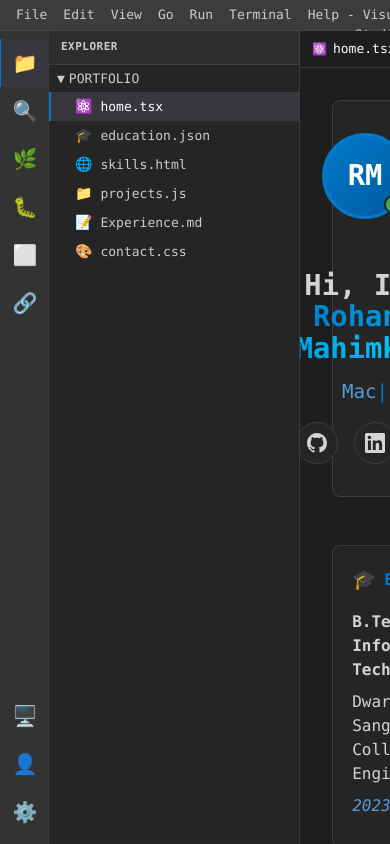
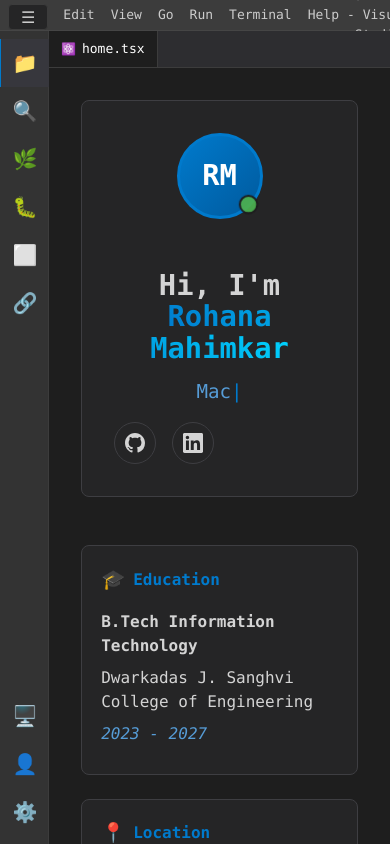
Before and after one commit to rohana-2005/Portfolio-VS-Code, a React (Vite) app: page / in a window 390 px wide. Built offline with nearby package versions, Linux system fonts and the light colour scheme.

Commit message:
Describe what you changed

```diff
--- a/src/components/Sidebar.jsx
+++ b/src/components/Sidebar.jsx
@@ -1,7 +1,8 @@
-import React, { useState } from 'react';
+import React, { useState, useEffect } from 'react';
 
 const Sidebar = ({ onFileClick, activeFile }) => {
   const [isExpanded, setIsExpanded] = useState(true);
+  const [isMobile, setIsMobile] = useState(false);
 
   const files = [
     { name: 'home.tsx', icon: '⚛️', color: '#61dafb' },
@@ -21,6 +22,23 @@ const Sidebar = ({ onFileClick, activeFile }) => {
     display: 'flex',
     flexDirection: 'column',
     height: '100%'
+  };
+
+  // Mobile / small-screen overlay style (applied when isMobile and expanded)
+  const mobileOverlayStyle = {
+    position: 'fixed',
+    top: '30px', // leave room for MenuBar
+    left: 0,
+    bottom: 0,
+    width: '70%',
+    maxWidth: '320px',
+    backgroundColor: '#252526',
+    borderRight: '1px solid #3c3c3c',
+    display: 'flex',
+    flexDirection: 'column',
+    height: 'calc(100% - 30px)',
+    zIndex: 1000,
+    boxShadow: '2px 0 12px rgba(0,0,0,0.5)'
   };
 
   const headerStyle = {
@@ -51,6 +69,23 @@ const Sidebar = ({ onFileClick, activeFile }) => {
     flex: 1
   };
 
+  const hamburgerButtonStyle = {
+    position: 'fixed',
+    top: '4px',
+    left: '8px',
+    zIndex: 1100,
+    width: '40px',
+    height: '26px',
+    display: 'flex',
+    alignItems: 'center',
+    justifyContent: 'center',
+    backgroundColor: '#252526',
+    color: '#cccccc',
+    border: '1px solid #3c3c3c',
+    borderRadius: '4px',
+    cursor: 'pointer'
+  };
+
   const fileItemStyle = (isActive) => ({
     padding: '4px 8px 4px 24px',
     fontSize: '13px',
@@ -67,10 +102,58 @@ const Sidebar = ({ onFileClick, activeFile }) => {
     fontSize: '14px'
   };
 
+  // Detect small screens and auto-toggle mobile mode
+  useEffect(() => {
+    const handleResize = () => {
+      const mobile = window.innerWidth <= 600;
+      setIsMobile(mobile);
+      // collapse sidebar by default on mobile, expand on desktop
+      if (mobile) {
+        setIsExpanded(false);
+      } else {
+        setIsExpanded(true);
+      }
+    };
+
+    handleResize();
+    window.addEventListener('resize', handleResize);
+    return () => window.removeEventListener('resize', handleResize);
+  }, []);
+
   return (
-    <div style={sidebarStyle}>
+    <>
+      {/* Hamburger toggle shown on small screens when sidebar is collapsed */}
+      {isMobile && !isExpanded && (
+        <button
+          aria-label="Open sidebar"
+          style={hamburgerButtonStyle}
+          onClick={() => setIsExpanded(true)}
+        >
+          ☰
+        </button>
+      )}
+
+      <div style={isMobile ? (isExpanded ? mobileOverlayStyle : { width: '0', display: 'none' }) : sidebarStyle}>
       <div style={headerStyle}>
-        Explorer
+        <div style={{ display: 'flex', alignItems: 'center', justifyContent: 'space-between' }}>
+          <span>Explorer</span>
+          {isMobile && (
+            <button
+              onClick={() => setIsExpanded(false)}
+              style={{
+                background: 'transparent',
+                border: 'none',
+                color: '#cccccc',
+                cursor: 'pointer',
+                fontSize: '18px',
+                lineHeight: '1'
+              }}
+              aria-label="Close sidebar"
+            >
+              ×
+            </button>
+          )}
+        </div>
       </div>
       <div style={folderHeaderStyle} onClick={() => setIsExpanded(!isExpanded)}>
         <span style={{ marginRight: '4px' }}>
@@ -95,6 +178,7 @@ const Sidebar = ({ onFileClick, activeFile }) => {
         </ul>
       )}
     </div>
+    </>
   );
 };
 
```
